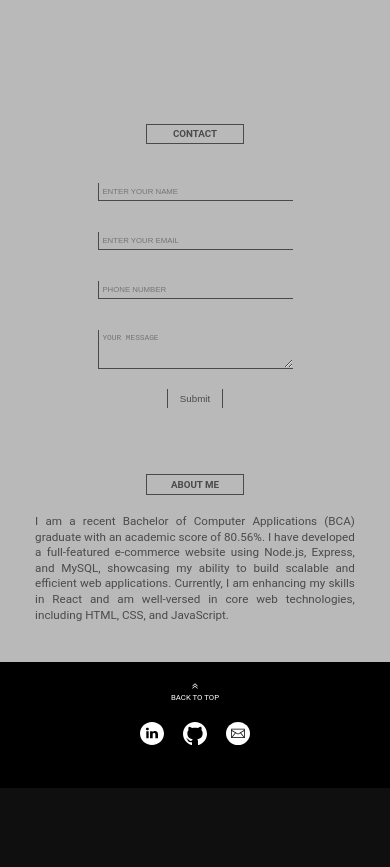
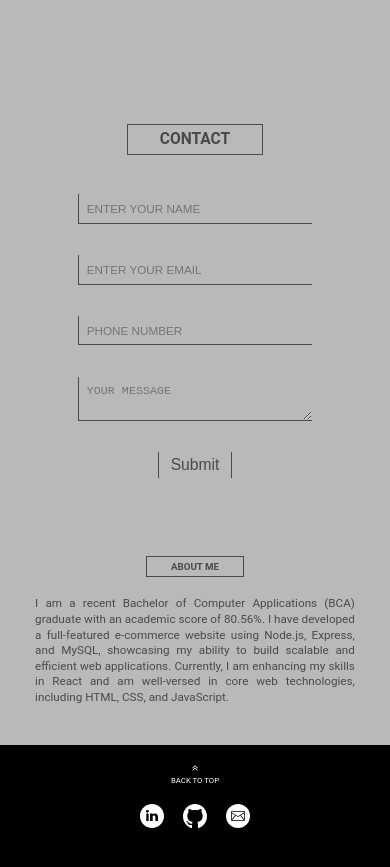
Before and after one commit to pshar-207/Portfolio, a React app: page / in a window 390 px wide. Shown: the part 2420-3287 px from the top of the page. Before the commit the page ends 3208 px from the top, so only its background shows below. Built offline with nearby package versions, Linux system fonts and the light colour scheme; the HTML template or start-up script is replaced by a standard one.

Commit message:
resize and align mobile Contact section font size

```diff
--- a/src/Components/Contact/Contact.css
+++ b/src/Components/Contact/Contact.css
@@ -111,6 +111,12 @@ textarea:-webkit-autofill {
 
 /* Mobile Screen */
 @media screen and (max-aspect-ratio: 1/1.5) {
+  .Contact-Heading-container {
+    font-size: 4vw;
+    width: 35vw;
+    margin-top: 10%;
+    padding: 1.5vw;
+  }
   .form-container {
     gap: 8vw;
   }
@@ -118,19 +124,19 @@ textarea:-webkit-autofill {
   form input[type="email"],
   form input[type="tel"],
   form textarea {
-    padding: 1vw;
-    width: 50vw;
-    font-size: 2vw;
+    padding: 2vw;
+    width: 60vw;
+    font-size: 3vw;
   }
   form textarea {
-    max-width: 50vw;
-    min-width: 50vw;
+    max-width: 60vw;
+    min-width: 60vw;
   }
   .form-button button {
-    font-size: 2.5vw;
-    margin: 5vw 0;
+    font-size: 4vw;
+    margin: 8vw 0;
   }
   .message-status {
-    font-size: 2.5vw;
+    font-size: 3vw;
   }
 }
```
